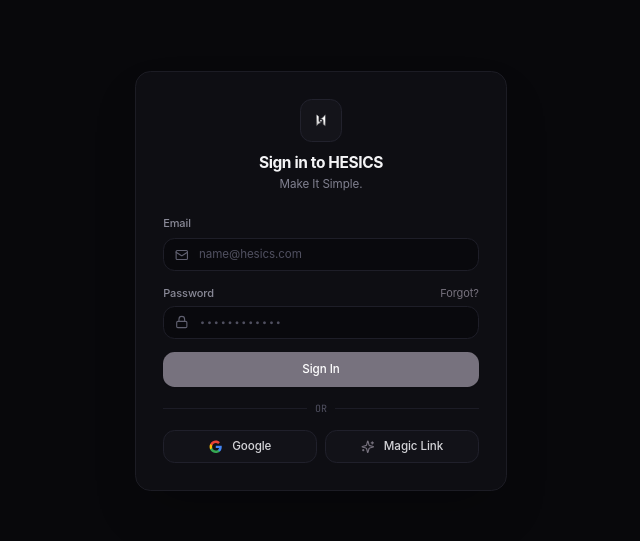
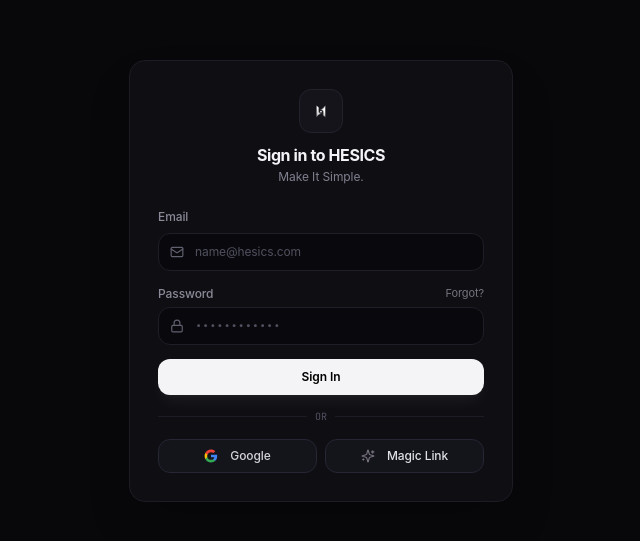
Before and after one commit to NK-EMPIRE/HESICS-CMS, a React (Vite) app: page /#/settings in a window 1280 px wide. Before the commit this address led to /#/settings. Shown: the part 119-660 px from the top of the page, without its empty margins (319-959 px from the left). Built offline with nearby package versions, Linux system fonts and the light colour scheme; no server answers; the database is empty.

Commit message:
style(ui): add generous breathing space, larger typography, and centered max-w-7xl layout

```diff
--- a/src/components/dashboard/HesicsServicesManager.tsx
+++ b/src/components/dashboard/HesicsServicesManager.tsx
@@ -228,14 +228,14 @@
       )}
 
       {/* Services Grid */}
-      <div className="grid grid-cols-1 md:grid-cols-2 lg:grid-cols-3 gap-3.5">
+      <div className="grid grid-cols-1 md:grid-cols-2 lg:grid-cols-3 gap-5">
         {services.map((srv) => (
           <div
             key={srv.id}
-            className="p-4 bg-[#08080B] border border-[#1A1A24] hover:border-[#77727E]/50 rounded-2xl space-y-2.5 transition-all group relative"
+            className="p-5 bg-[#08080B] border border-[#1A1A24] hover:border-[#77727E]/50 rounded-2xl space-y-2.5 transition-all group relative"
           >
             <div className="flex items-start justify-between gap-2">
-              <span className="text-xs font-bold text-[#F4F4F6] group-hover:text-white leading-tight">
+              <span className="text-sm font-bold text-[#F4F4F6] group-hover:text-white leading-tight">
                 {srv.name}
               </span>
               <div className="flex items-center gap-1 opacity-0 group-hover:opacity-100 transition-opacity">
--- a/src/components/layout/AppShell.tsx
+++ b/src/components/layout/AppShell.tsx
@@ -193,12 +193,12 @@
       {/* Sidebar */}
       <aside
         className={`${
-          collapsed ? "w-14" : "w-56"
+          collapsed ? "w-16" : "w-64"
         } transition-all duration-200 border-r border-[#191920] bg-[#09090C] flex flex-col justify-between shrink-0`}
       >
         {/* Workspace Brand Block */}
         <div>
-          <div className="h-12 px-3 border-b border-[#191920] flex items-center justify-between">
+          <div className="h-14 px-4 border-b border-[#191920] flex items-center justify-between">
             {!collapsed ? (
               <div className="flex items-center gap-2.5 min-w-0">
                 <div className="w-7 h-7 rounded-lg bg-[#050505] border border-[#77727E]/30 flex items-center justify-center shrink-0 p-1">
@@ -231,7 +231,7 @@
           </div>
 
           {/* Navigation Links */}
-          <div className="p-2 space-y-0.5">
+          <div className="p-3 space-y-1">
             {baseNavItems.map((item) => {
               const Icon = item.icon;
               const isActive = isCurrentActive(item.path);
@@ -248,7 +248,7 @@
                   disabled={!isAllowed}
                   onClick={() => navigate(item.path)}
                   title={collapsed ? item.label : undefined}
-                  className={`w-full flex items-center gap-2.5 px-2.5 py-2 rounded-xl text-xs font-medium transition-all ${
+                  className={`w-full flex items-center gap-2.5 px-3.5 py-2.5 rounded-xl text-sm font-medium transition-all ${
                     isActive
                       ? "bg-[#77727E]/20 text-[#F4F4F6] border border-[#77727E]/40 font-semibold"
                       : isAllowed
@@ -325,7 +325,7 @@
 
       {/* Main Content Area */}
       <main className="flex-1 flex flex-col min-w-0 overflow-hidden bg-[#08080B]">
-        <div className="flex-1 overflow-y-auto w-full">{children}</div>
+        <div className="flex-1 overflow-y-auto w-full p-6 sm:p-8 md:p-10"><div className="max-w-7xl mx-auto w-full space-y-8">{children}</div></div>
       </main>
     </div>
   );
--- a/src/index.css
+++ b/src/index.css
@@ -49,23 +49,23 @@
     font-family:
       -apple-system, BlinkMacSystemFont, "Segoe UI", Roboto, Helvetica, Arial,
       sans-serif;
-    font-size: 15.5px;
-    line-height: 1.55;
-    letter-spacing: -0.005em;
+    font-size: 16px;
+    line-height: 1.6;
+    letter-spacing: -0.006em;
     overflow: hidden;
   }
 
   /* Smooth Refined Scrollbar */
   ::-webkit-scrollbar {
-    width: 5px;
-    height: 5px;
+    width: 6px;
+    height: 6px;
   }
   ::-webkit-scrollbar-track {
     background: transparent;
   }
   ::-webkit-scrollbar-thumb {
     background: #202028;
-    border-radius: 6px;
+    border-radius: 8px;
   }
   ::-webkit-scrollbar-thumb:hover {
     background: #30303c;
@@ -81,32 +81,36 @@
 @layer components {
   /* Simple Clean Cards */
   .hesics-card {
-    @apply bg-[#0E0E13] border border-[#1B1B24] rounded-2xl transition-all duration-150;
+    @apply bg-[#0E0E13] border border-[#1B1B24] rounded-2xl transition-all duration-150 shadow-sm;
   }
 
   .hesics-card:hover {
-    @apply border-[#282836];
+    @apply border-[#2A2A3A];
   }
 
   /* Clean Input Fields */
   .hesics-input {
-    @apply w-full px-3.5 py-2 bg-[#09090D] border border-[#1E1E28] rounded-xl text-xs text-[#F4F4F6] placeholder-[#505060] focus:outline-none focus:border-[#77727E] focus:ring-1 focus:ring-[#77727E]/30 transition-all duration-150;
+    @apply w-full px-4 py-2.5 bg-[#09090D] border border-[#1E1E28] rounded-xl text-sm text-[#F4F4F6] placeholder-[#505060] focus:outline-none focus:border-[#77727E] focus:ring-2 focus:ring-[#77727E]/25 transition-all duration-150;
   }
 
   .hesics-label {
-    @apply block text-[11px] font-medium text-[#8A8A98] mb-1.5;
+    @apply block text-xs font-medium text-[#8A8A98] mb-2;
   }
 
   /* Simple Action Buttons */
   .hesics-btn-primary {
-    @apply flex items-center justify-center gap-1.5 px-3.5 py-2 bg-[#77727E] hover:bg-[#888390] active:scale-[0.98] text-white font-medium text-xs rounded-xl transition-all duration-150 shadow-sm cursor-pointer disabled:opacity-50 disabled:cursor-not-allowed;
+    @apply px-4 py-2.5 bg-[#F4F4F6] hover:bg-white text-black font-semibold rounded-xl text-sm transition-all duration-150 active:scale-[0.98] inline-flex items-center justify-center gap-2 shadow-lg shadow-white/5;
   }
 
   .hesics-btn-secondary {
-    @apply flex items-center justify-center gap-1.5 px-3 py-2 bg-[#121218] hover:bg-[#181822] active:scale-[0.98] border border-[#20202B] hover:border-[#30303E] text-[#D4D4D8] hover:text-white text-xs font-medium rounded-xl transition-all duration-150 cursor-pointer disabled:opacity-50;
+    @apply px-4 py-2.5 bg-[#14141B] hover:bg-[#1A1A24] text-[#E0E0E8] border border-[#262634] hover:border-[#38384A] font-medium rounded-xl text-sm transition-all duration-150 active:scale-[0.98] inline-flex items-center justify-center gap-2;
   }
 
   .hesics-btn-ghost {
-    @apply flex items-center justify-center gap-1.5 px-3 py-1.5 text-[#808090] hover:text-[#F4F4F6] hover:bg-[#14141C] text-xs font-medium rounded-xl transition-all duration-150 cursor-pointer;
+    @apply px-4 py-2.5 text-[#888896] hover:text-[#F4F4F6] hover:bg-[#14141B] font-medium rounded-xl text-sm transition-all duration-150 active:scale-[0.98] inline-flex items-center justify-center gap-2;
+  }
+
+  .hesics-btn-danger {
+    @apply px-4 py-2.5 bg-rose-950/30 hover:bg-rose-900/40 text-rose-300 border border-rose-900/40 hover:border-rose-700/60 font-medium rounded-xl text-sm transition-all duration-150 active:scale-[0.98] inline-flex items-center justify-center gap-2;
   }
 }
```
Also changed, not shown: src/pages/Dashboard.tsx (+13 -13 lines).
